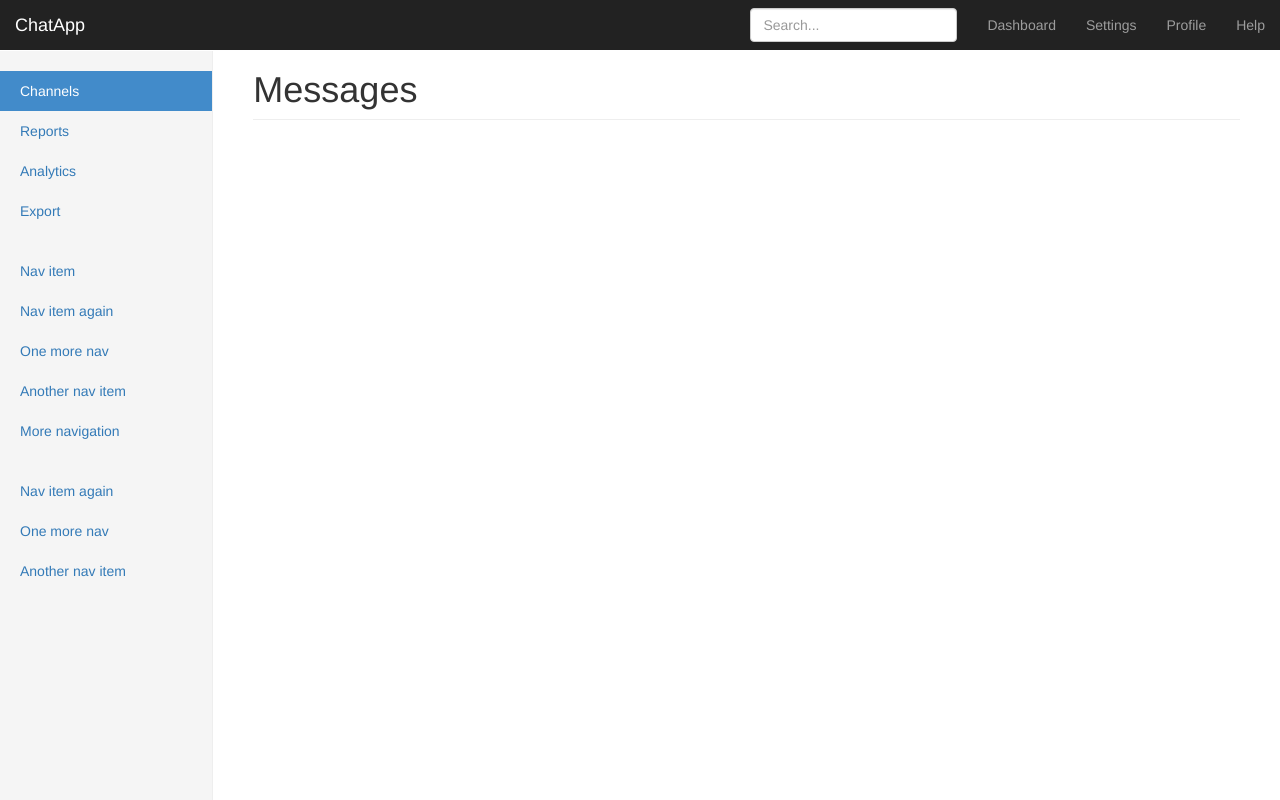
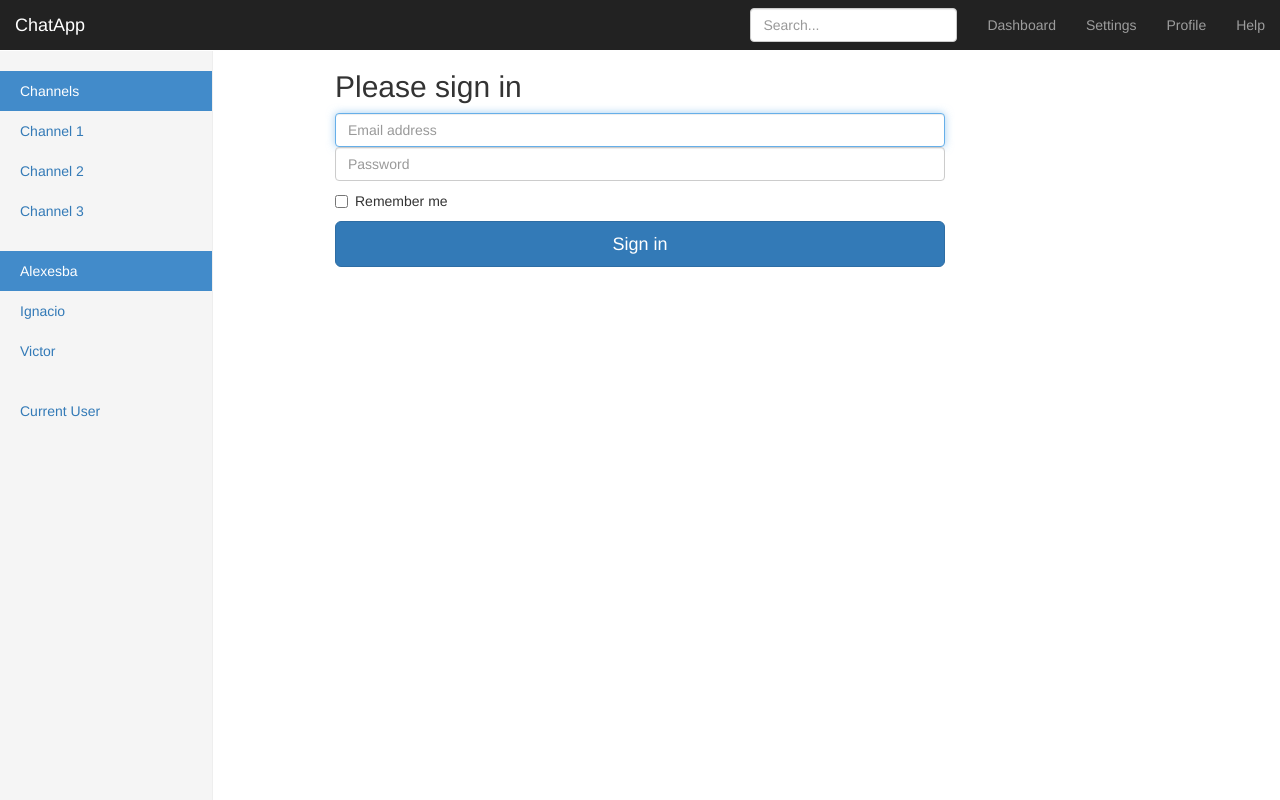
Before and after one commit to alexesba/nodechat, a website: page index.html in a window 1280 px wide. Drawn offline with nearby package versions, Linux system fonts and the light colour scheme; no server answers.

Commit message:
Clean up the index file

```diff
--- a/app.js
+++ b/app.js
@@ -55,5 +55,6 @@ app.get('/', function(req, res){
   res.sendFile(__dirname + '/index.html');
 });
 
-server.listen(8080);
-console.log('Listen on the port: 8080');
+server.listen(8080, function(){
+  console.log('Listen on the port: 8080');
+});
--- a/index.html
+++ b/index.html
@@ -59,26 +59,36 @@
         <div class="col-sm-3 col-md-2 sidebar">
           <ul class="nav nav-sidebar">
             <li class="active"><a href="#">Channels <span class="sr-only">(current)</span></a></li>
-            <li><a href="#">Reports</a></li>
-            <li><a href="#">Analytics</a></li>
-            <li><a href="#">Export</a></li>
+            <li><a href="#">Channel 1</a></li>
+            <li><a href="#">Channel 2</a></li>
+            <li><a href="#">Channel 3</a></li>
           </ul>
           <ul class="nav nav-sidebar">
-            <li><a href="">Nav item</a></li>
-            <li><a href="">Nav item again</a></li>
-            <li><a href="">One more nav</a></li>
-            <li><a href="">Another nav item</a></li>
-            <li><a href="">More navigation</a></li>
+            <li class="active"><a href="#">Alexesba<span class="sr-only">(current)</span></a></li>
+            <li><a href="">Ignacio</a></li>
+            <li><a href="">Victor</a></li>
           </ul>
           <ul class="nav nav-sidebar">
-            <li><a href="">Nav item again</a></li>
-            <li><a href="">One more nav</a></li>
-            <li><a href="">Another nav item</a></li>
+            <li><a href="">Current User</a></li>
           </ul>
         </div>
-        <div class="col-sm-9 col-sm-offset-3 col-md-10 col-md-offset-2 main">
+        <div class="col-sm-9 col-sm-offset-3 col-md-10 col-md-offset-2 main" ng-show="user.logged">
           <h1 class="page-header">Messages</h1>
         </div>
+
+      <form class="form-signin col-sm-6 col-sm-offset-3 col-md-offset-3">
+        <h2 class="form-signin-heading">Please sign in</h2>
+        <label for="inputEmail" class="sr-only">Email address</label>
+        <input type="email" id="inputEmail" class="form-control" placeholder="Email address" required autofocus>
+        <label for="inputPassword" class="sr-only">Password</label>
+        <input type="password" id="inputPassword" class="form-control" placeholder="Password" required>
+        <div class="checkbox">
+          <label>
+            <input type="checkbox" value="remember-me"> Remember me
+          </label>
+        </div>
+        <button class="btn btn-lg btn-primary btn-block" type="submit">Sign in</button>
+      </form>
       </div>
     </div>
 
--- a/package.json
+++ b/package.json
@@ -9,6 +9,7 @@
     "express": "^4.11.2",
     "jquery": "^2.1.3",
     "nconf": "^0.7.1",
+    "passport-google-oauth": "^0.1.5",
     "redis": "^0.12.1",
     "socket.io": "^1.3.3",
     "underscore": "^1.7.0"
```
